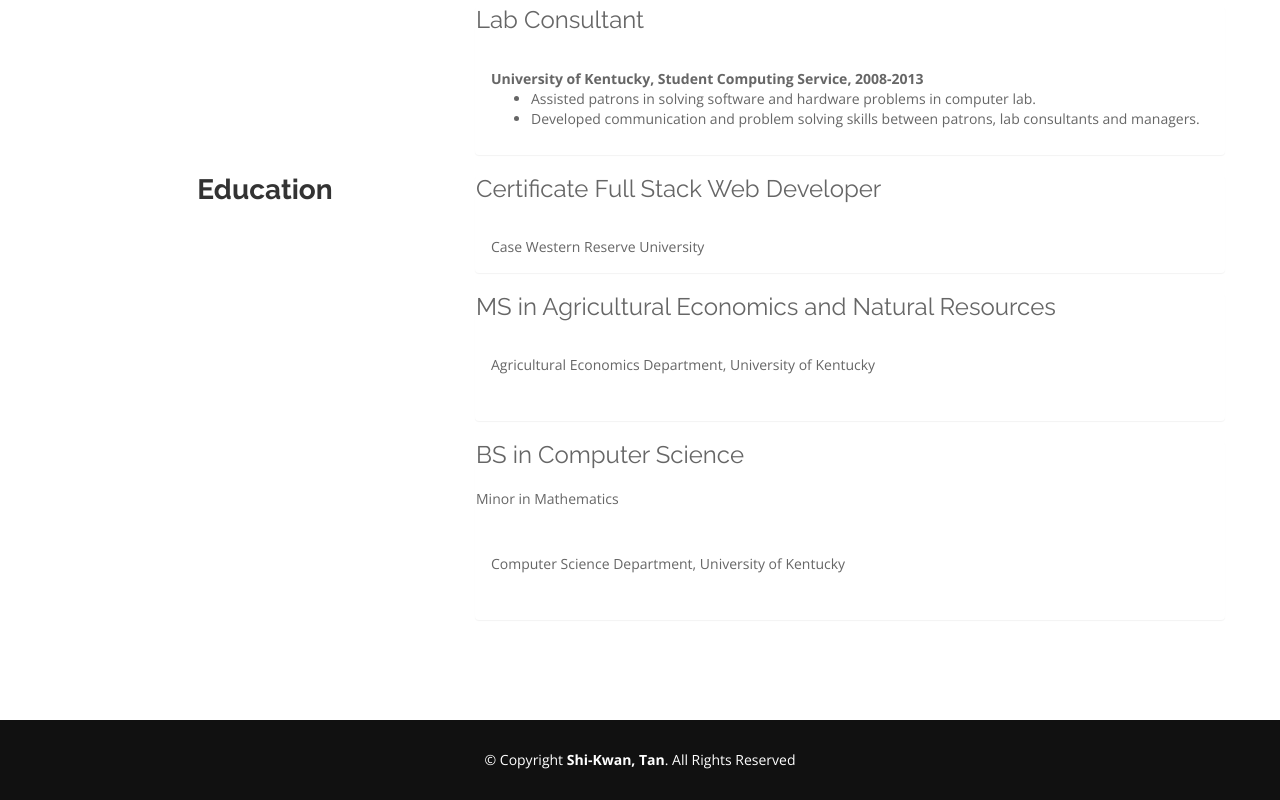
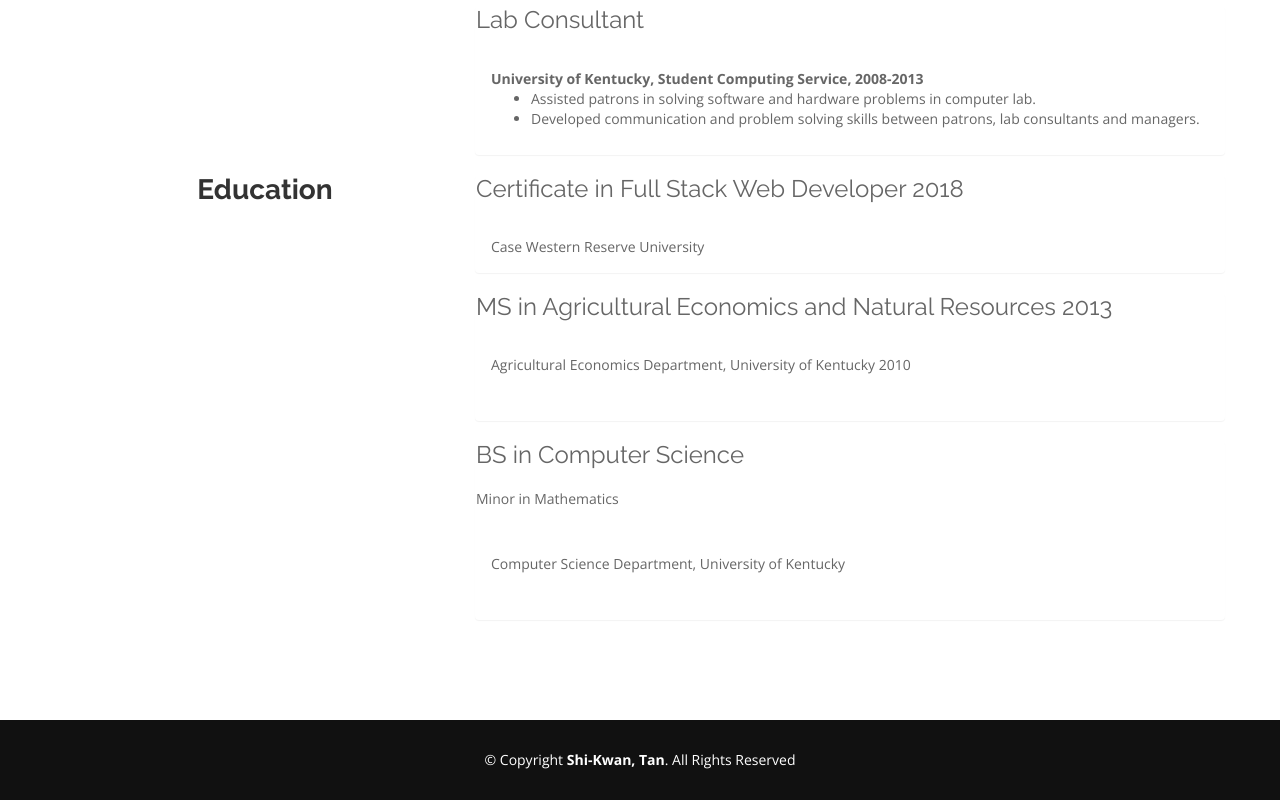
Before and after one commit to ShiKwan/CV, a website: page resume.html in a window 1280 px wide. Shown: the part 1345-2145 px from the top of the page. Drawn offline with nearby package versions, Linux system fonts and the light colour scheme.

Commit message:
added year of graduate

```diff
--- a/resume.html
+++ b/resume.html
@@ -217,7 +217,7 @@
                     <div class="col-md-8 resume-content">
                         <div class="panel">
                             <div class="panel-header">
-                                <h3>Certificate Full Stack Web Developer</h3>
+                                <h3>Certificate in Full Stack Web Developer 2018</h3>
                             </div>
                             <div class="panel-body">
                                 Case Western Reserve University
@@ -225,10 +225,10 @@
                         </div>
                         <div class="panel">
                             <div class="panel-header">
-                                <h3>MS in Agricultural Economics and Natural Resources</h3>
+                                <h3>MS in Agricultural Economics and Natural Resources 2013</h3>
                             </div>
                             <div class="panel-body">
-                                <p>Agricultural Economics Department, University of Kentucky</p>
+                                <p>Agricultural Economics Department, University of Kentucky 2010</p>
                             </div>
                         </div>
                         <div class="panel">
```
